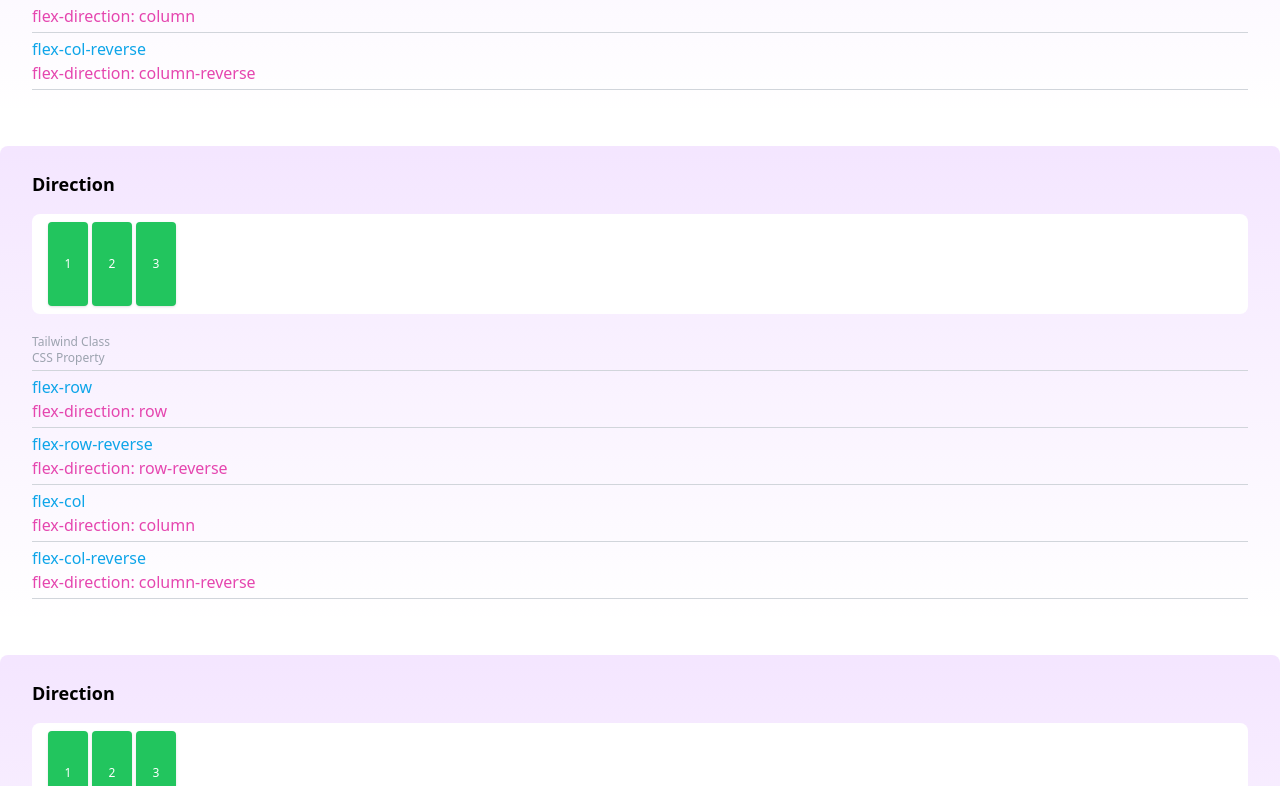
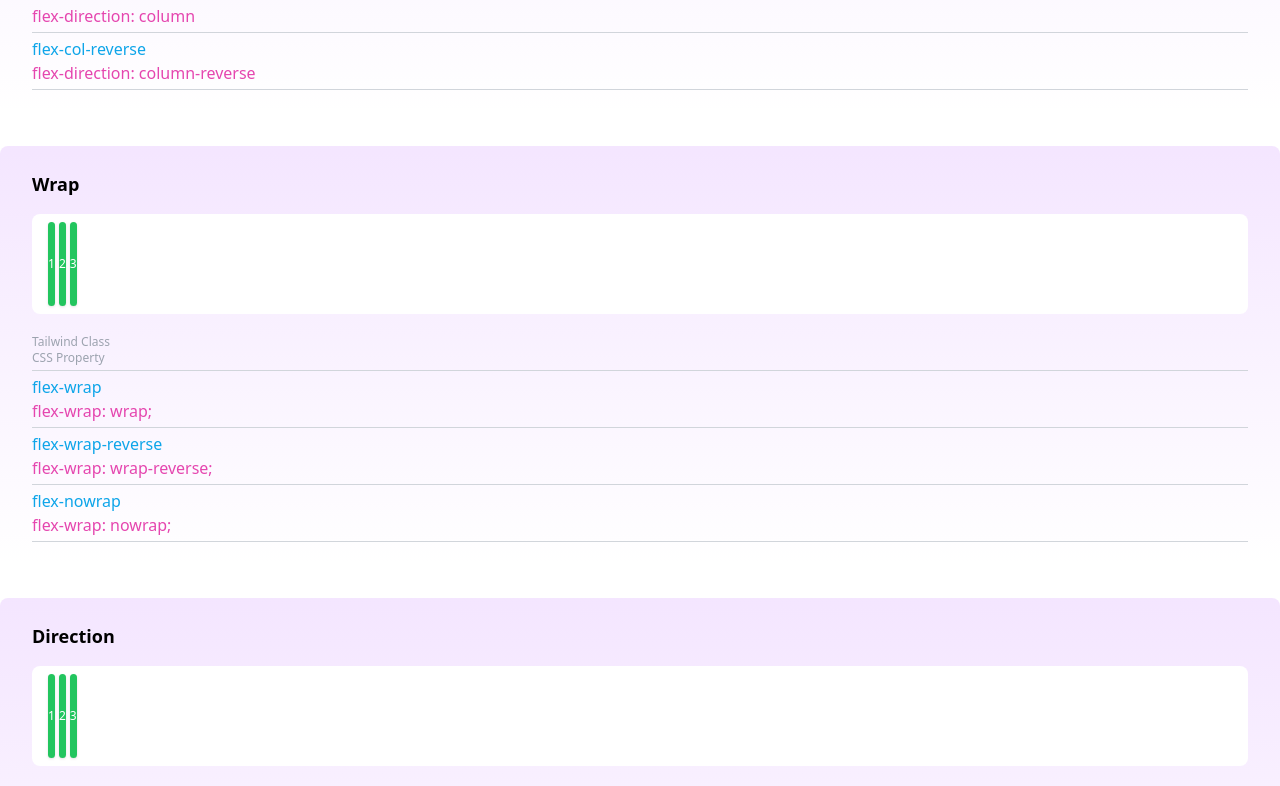
Before and after one commit to hxcode-io/tailwind-flex-cheat-sheet, a Vue app: page / in a window 1280 px wide. Shown: the part 443-1229 px from the top of the page. Built offline with nearby package versions, Linux system fonts and the light colour scheme.

Commit message:
Added new property

```diff
--- a/src/App.vue
+++ b/src/App.vue
@@ -8,10 +8,19 @@ const flexDirection:PropertyBoxData = {
   type: "container",
   title: "Direction",
   items: [
-    { tailwind: "flex-row", css: "flex-direction: row", classContainer: "flex-row", classItems: "" },
-    { tailwind: "flex-row-reverse", css: "flex-direction: row-reverse", classContainer: "flex-row-reverse", classItems: "" },
-    { tailwind: "flex-col", css: "flex-direction: column", classContainer: "flex-col", classItems: "" },
-    { tailwind: "flex-col-reverse", css: "flex-direction: column-reverse", classContainer: "flex-col-reverse", classItems: "" },
+    { tailwind: "flex-row", css: "flex-direction: row", classContainer: "flex-row", classItems: "w-1/5" },
+    { tailwind: "flex-row-reverse", css: "flex-direction: row-reverse", classContainer: "flex-row-reverse", classItems: "w-1/5" },
+    { tailwind: "flex-col", css: "flex-direction: column", classContainer: "flex-col", classItems: "w-1/5" },
+    { tailwind: "flex-col-reverse", css: "flex-direction: column-reverse", classContainer: "flex-col-reverse", classItems: "w-1/5" },
+  ]
+}
+const flexWrap:PropertyBoxData = {
+  type: "container",
+  title: "Wrap",
+  items: [
+    { tailwind: "flex-wrap", css: "flex-wrap: wrap;", classContainer: "flex-wrap", classItems: "w-2/5 h-1/2" },
+    { tailwind: "flex-wrap-reverse", css: "flex-wrap: wrap-reverse;", classContainer: "flex-wrap-reverse", classItems: "w-2/5 h-1/2" },
+    { tailwind: "flex-nowrap", css: "flex-wrap: nowrap;", classContainer: "flex-nowrap", classItems: "w-2/5 h-1/2" }
   ]
 }
 const flexOrder:PropertyBoxData = {
@@ -37,7 +46,7 @@ const flexOrder:PropertyBoxData = {
         <h2 class="font-bold">Container</h2>
         <div class="grid grid-cols-2 gap-x-12">
           <property-box :data="flexDirection" />
-          <property-box :data="flexDirection" />
+          <property-box :data="flexWrap" />
           <property-box :data="flexDirection" />
           <property-box :data="flexDirection" />
           <property-box :data="flexDirection" />
--- a/src/components/PropertyBox.vue
+++ b/src/components/PropertyBox.vue
@@ -1,12 +1,23 @@
 <script setup lang="ts">
   import {ref} from "vue";
-  import {PropertyBoxData} from "../models/models";
+  import {FlexItem, PropertyBoxData} from "../models/models";
 
   defineProps<{
     data: PropertyBoxData
   }>()
 
   const containerClass = ref("flex-row");
+  const itemClass = ref("");
+
+  function setShowboxClasses(item: FlexItem) {
+    containerClass.value = item.classContainer;
+    itemClass.value = item.classItems;
+  }
+
+  function clearShowboxClasses() {
+    containerClass.value = "";
+    itemClass.value = "";
+  }
 
   // Idea:
   // Animation with: https://codepen.io/osublake/pen/dMLQJr
@@ -17,16 +28,16 @@
   <div class="property-box" :class="{ 'flex-container' : data.type === 'container', 'flex-items': data.type === 'items'}">
     <div class="title">{{ data.title }}</div>
     <div class="showbox" :class="containerClass">
-      <div class="item"><span>1</span></div>
-      <div class="item"><span>2</span></div>
-      <div class="item"><span>3</span></div>
+      <div class="item" :class="itemClass"><span>1</span></div>
+      <div class="item" :class="itemClass"><span>2</span></div>
+      <div class="item" :class="itemClass"><span>3</span></div>
     </div>
     <ul class="tailwind-list">
       <li class="flex header">
         <div class="w-1/2">Tailwind Class</div>
         <div class="w-1/2">CSS Property</div>
       </li>
-      <li v-for="item in data.items" :key="item" class="flex data" @mouseenter="containerClass = item.classContainer" @mouseleave="containerClass = ''">
+      <li v-for="item in data.items" :key="item" class="flex data" @mouseenter="setShowboxClasses(item)" @mouseleave="clearShowboxClasses">
         <div class="w-1/2 tailwindColor">{{ item.tailwind }}</div>
         <div class="w-1/2 cssColor">{{ item.css }}</div>
       </li>
@@ -53,8 +64,8 @@
     height: 100px;
   }
   .showbox .item {
-    @apply h-full bg-green-500 text-xs rounded shadow flex justify-center items-center;
-    width: 40px;
+    @apply bg-green-500 text-xs rounded shadow flex justify-center items-center;
+    /*width: 40px;*/
   }
   .showbox .item > span {
     @apply text-white;
```
